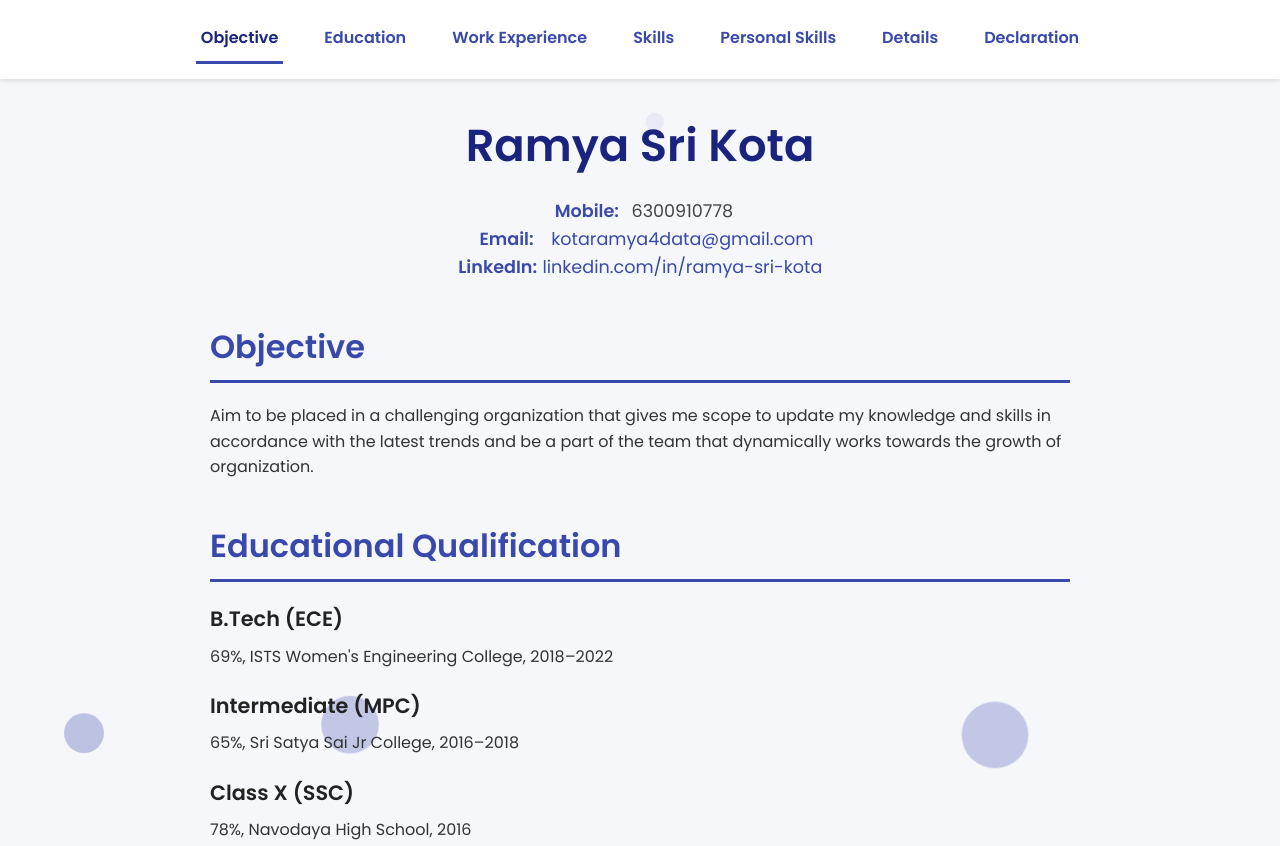
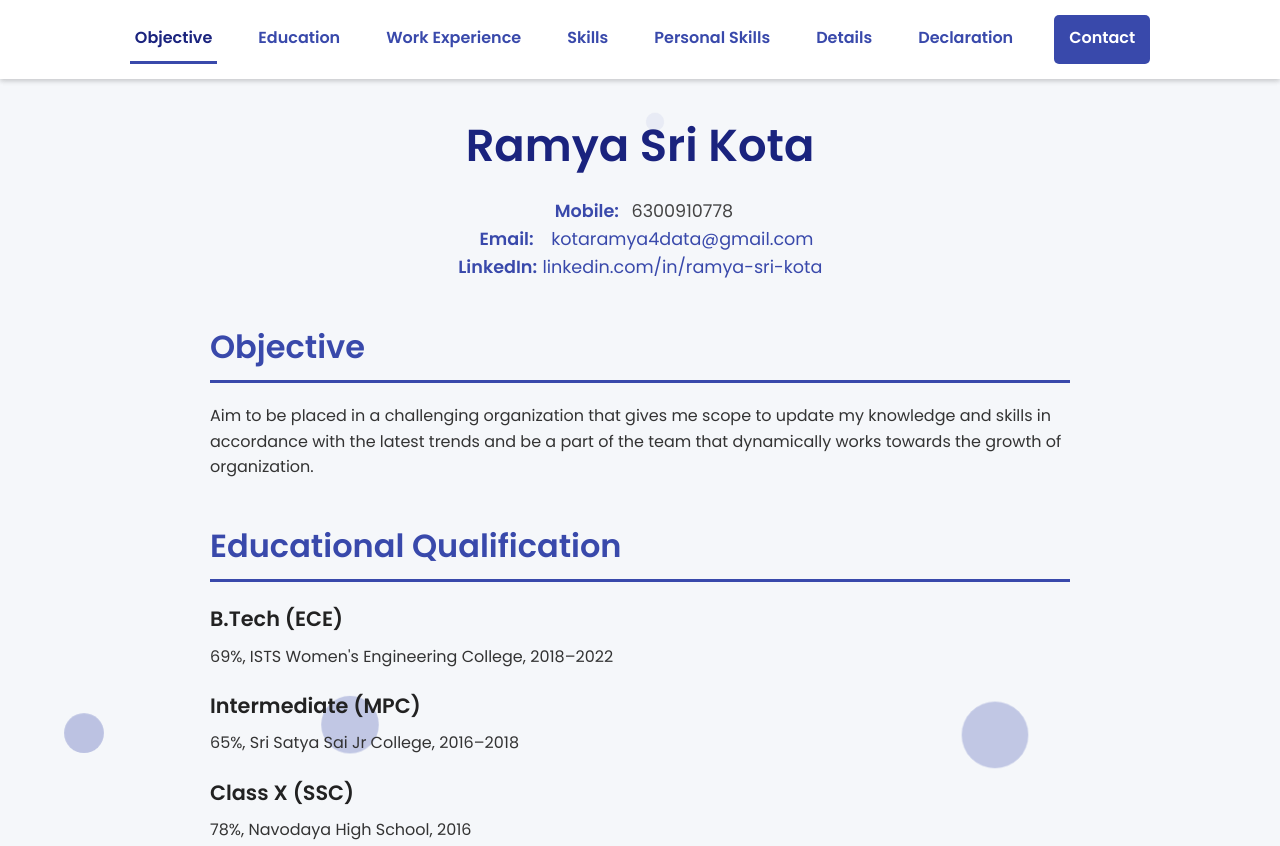
Before and after one commit to ramyaswee13/ramyasrikota.github.io, a plain HTML site: page index.html in a window 1280 px wide. Shown: the top 846 px of the page. Drawn offline with Linux system fonts and the light colour scheme.

Commit message:
adding contact

```diff
--- a/index.html
+++ b/index.html
@@ -311,6 +311,21 @@
   }
 }
 
+nav a.contact-btn {
+  background-color: #3949ab;
+  color: white !important;
+  border-radius: 5px;
+  padding: 10px 15px;
+  font-weight: 700;
+  transition: background-color 0.3s ease, color 0.3s ease;
+}
+
+nav a.contact-btn:hover {
+  background-color: #1a237e;
+  color: #fff;
+}
+
+
   </style>
 </head>
 <body>
@@ -457,6 +472,18 @@
         </a>
       </p>
 
+      <nav>
+        <a href="#objective" class="active">Objective</a>
+        <a href="#education">Education</a>
+        <a href="#work">Work Experience</a>
+        <a href="#skills">Skills</a>
+        <a href="#personal">Personal Skills</a>
+        <a href="#details">Details</a>
+        <a href="#declaration">Declaration</a>
+        <a href="contact.html" class="contact-btn">Contact</a> <!-- New Contact link -->
+      </nav>
+
+
   </div>
 
   <script>
```
